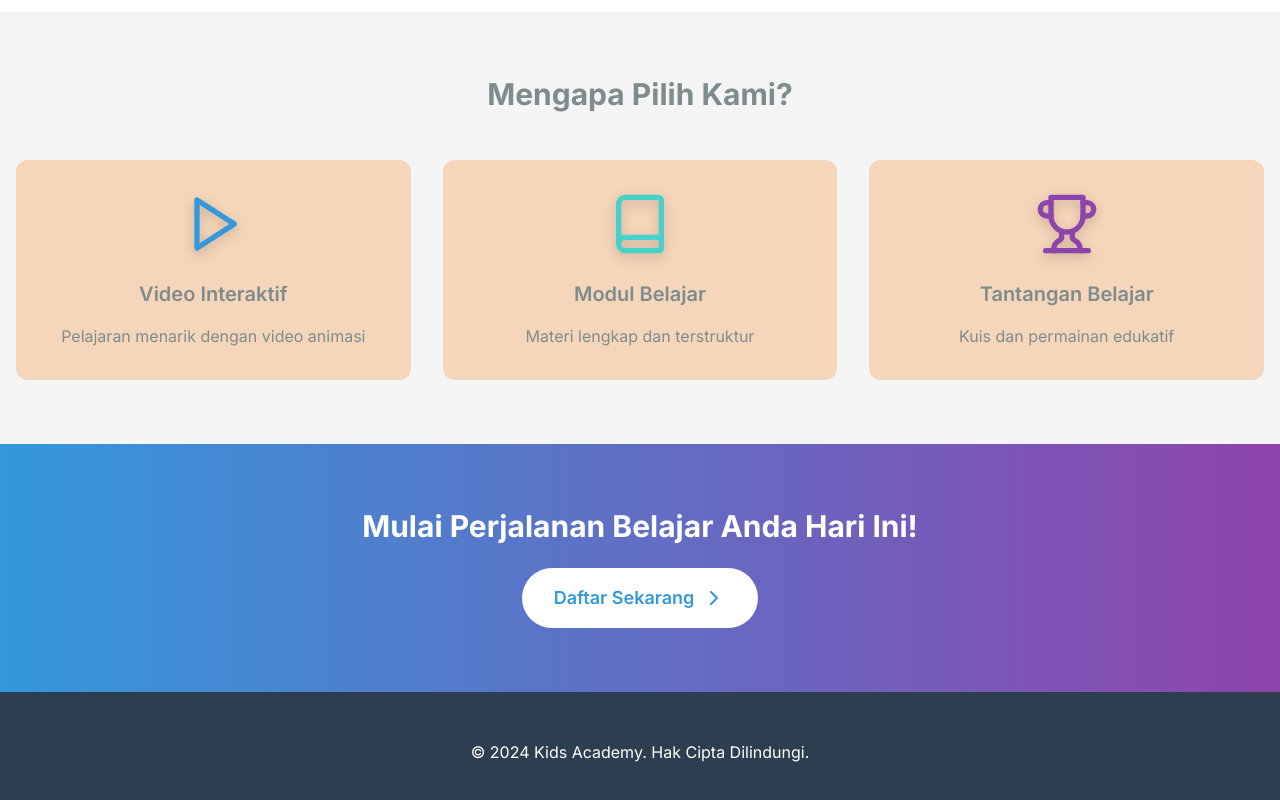
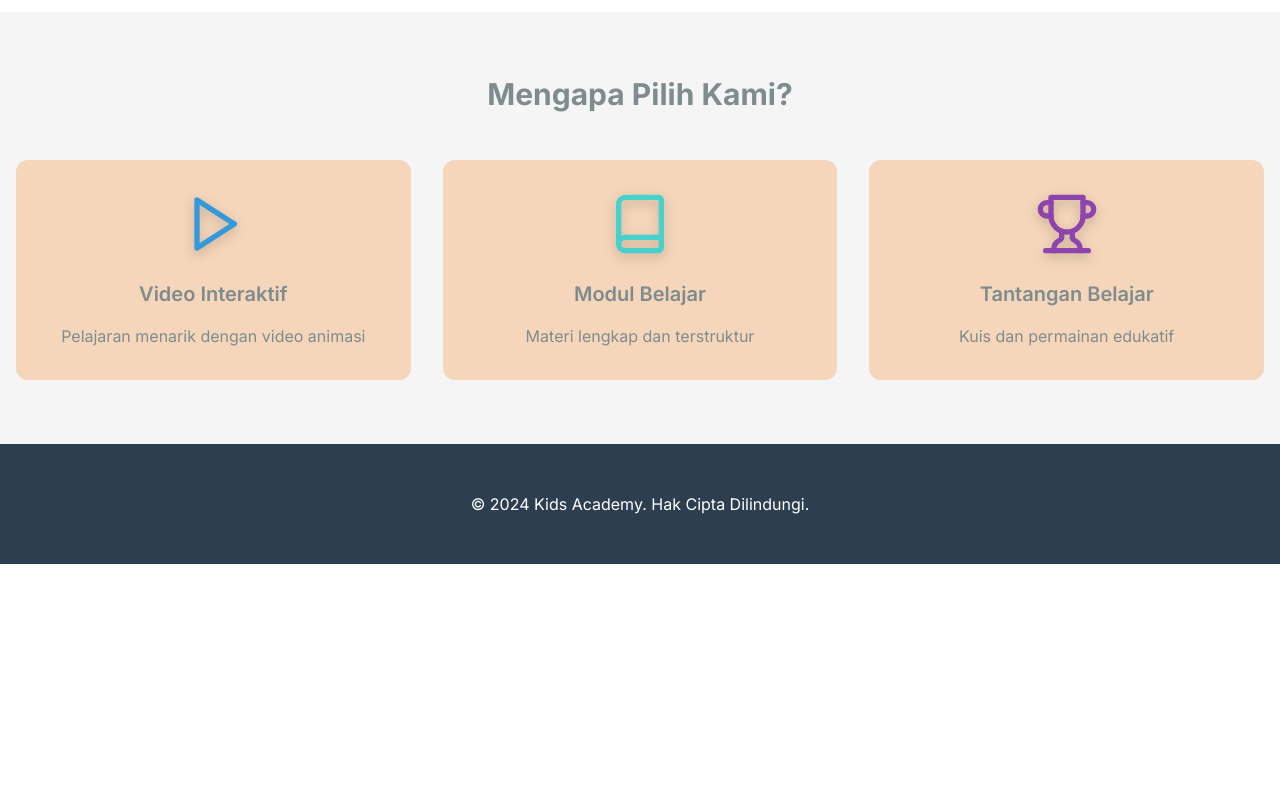
Before and after one commit to Logia1551/fmipa, a Next.js app: page / in a window 1280 px wide. Shown: the part 1140-1940 px from the top of the page. After the commit the page ends 1704 px from the top, so only its background shows below. Built offline with nearby package versions, Linux system fonts and the light colour scheme.

Commit message:
Initial commit

```diff
--- a/app/components/HomePage.tsx
+++ b/app/components/HomePage.tsx
@@ -494,34 +494,6 @@ const HomePage = () => {
         </motion.div>
       </motion.section>
 
-      {/* Call to Action */}
-      <motion.section
-        initial={{ opacity: 0, y: 50 }}
-        whileInView={{ opacity: 1, y: 0 }}
-        viewport={{ once: true, amount: 0.2 }}
-        style={{
-          background: `linear-gradient(to right, ${colorSchemes.mipa.primary}, ${colorSchemes.budayaPendidikan.primary})`,
-          color: 'white'
-        }}
-        className="py-16"
-      >
-        <div className="container mx-auto px-4 text-center">
-          <h2 className="text-3xl font-bold mb-6">Mulai Perjalanan Belajar Anda Hari Ini!</h2>
-          <motion.div whileHover={{ scale: 1.05 }} whileTap={{ scale: 0.95 }}>
-            <Link
-              href="/daftar"
-              className="px-8 py-4 rounded-full text-lg font-semibold transition inline-flex items-center"
-              style={{
-                backgroundColor: colorSchemes.mipa.background,
-                color: colorSchemes.mipa.primary
-              }}
-            >
-              Daftar Sekarang <ChevronRight className="ml-2" />
-            </Link>
-          </motion.div>
-        </div>
-      </motion.section>
-
       {/* Footer */}
       <footer
         className="py-12"
```
